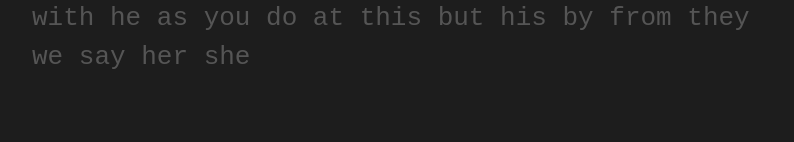
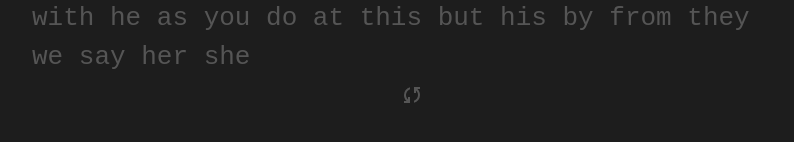
Before and after one commit to UkanaBastreet/blind-type, a React (Create React App) app: page / in a window 1280 px wide. Shown: the part 420-562 px from the top of the page, without its empty margins (228-1022 px from the left). Built offline with nearby package versions, Linux system fonts and the light colour scheme.

Commit message:
add GamePanel component

```diff
--- /dev/null
+++ b/src/components/GamePanel/GamePanel.scss
@@ -0,0 +1,25 @@
+.game-panel {
+  .btn {
+    display: flex;
+    justify-content: center;
+    align-items: center;
+    height: 50px;
+    width: 90px;
+    background: transparent;
+    border: none;
+    outline: none;
+    color: #555;
+    cursor: pointer;
+    .icon {
+      transition: 0.3s;
+      fill: #555;
+      &:hover {
+        fill: #fff;
+      }
+    }
+    &:focus {
+      border: 2px solid#555;
+      border-radius: 5px;
+    }
+  }
+}
--- /dev/null
+++ b/src/components/GamePanel/GamePanel.tsx
@@ -0,0 +1,19 @@
+import { FC } from "react";
+import { ReactComponent as RestartIcon } from "../../assets/restart.svg";
+import './GamePanel.scss'
+
+interface GamePanelProps {
+  restart: () => void;
+}
+
+export const GamePanel: FC<GamePanelProps> = ({ restart }) => {
+  return (
+    <>
+      <div className="game-panel">
+        <button onClick={restart} className="btn">
+          <RestartIcon className="icon restart" />
+        </button>
+      </div>
+    </>
+  );
+};
--- a/src/pages/home/home.page.tsx
+++ b/src/pages/home/home.page.tsx
@@ -11,6 +11,7 @@ import {
   restart,
 } from "src/store/slices/GameSlice";
 import { RootState } from "src/store/store";
+import { GamePanel } from "src/components/GamePanel/GamePanel";
 
 export const HomePage = () => {
   const { text, index, errors, status, mode, results, timeLimit, wordsCount } =
@@ -27,12 +28,15 @@ export const HomePage = () => {
         hidden={status !== "pending"}
       />
       {status !== "finished" && text ? (
+        <>
           <GameField
             onKeyPressed={(key) => dispatch(keyPressed(key))}
             text={text}
             errors={errors}
             index={index}
           />
+          <GamePanel restart={() => dispatch(restart())} />
+        </>
       ) : (
         results && (
           <GameResult
```
Lines whose indentation alone changed are shown as unchanged.
